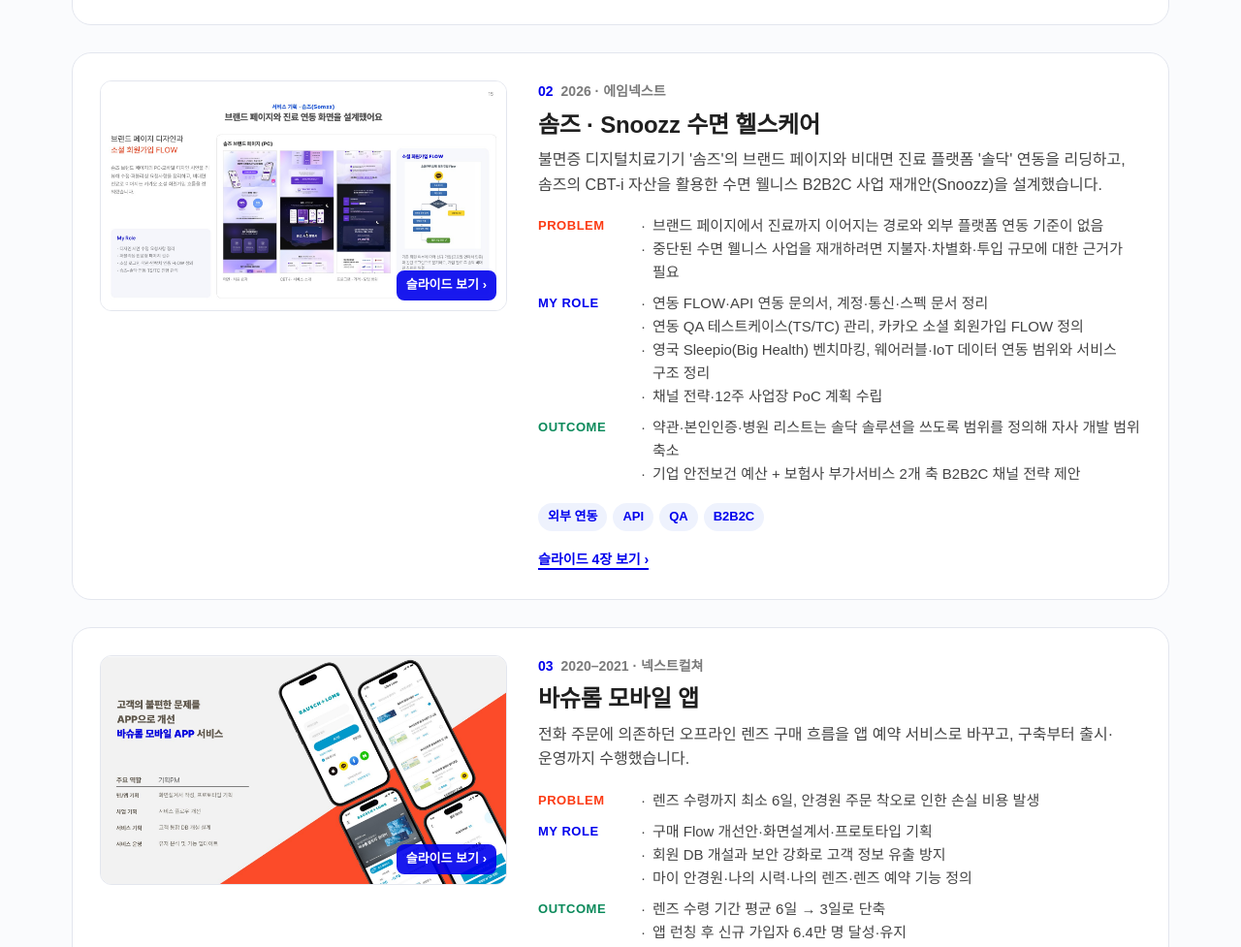
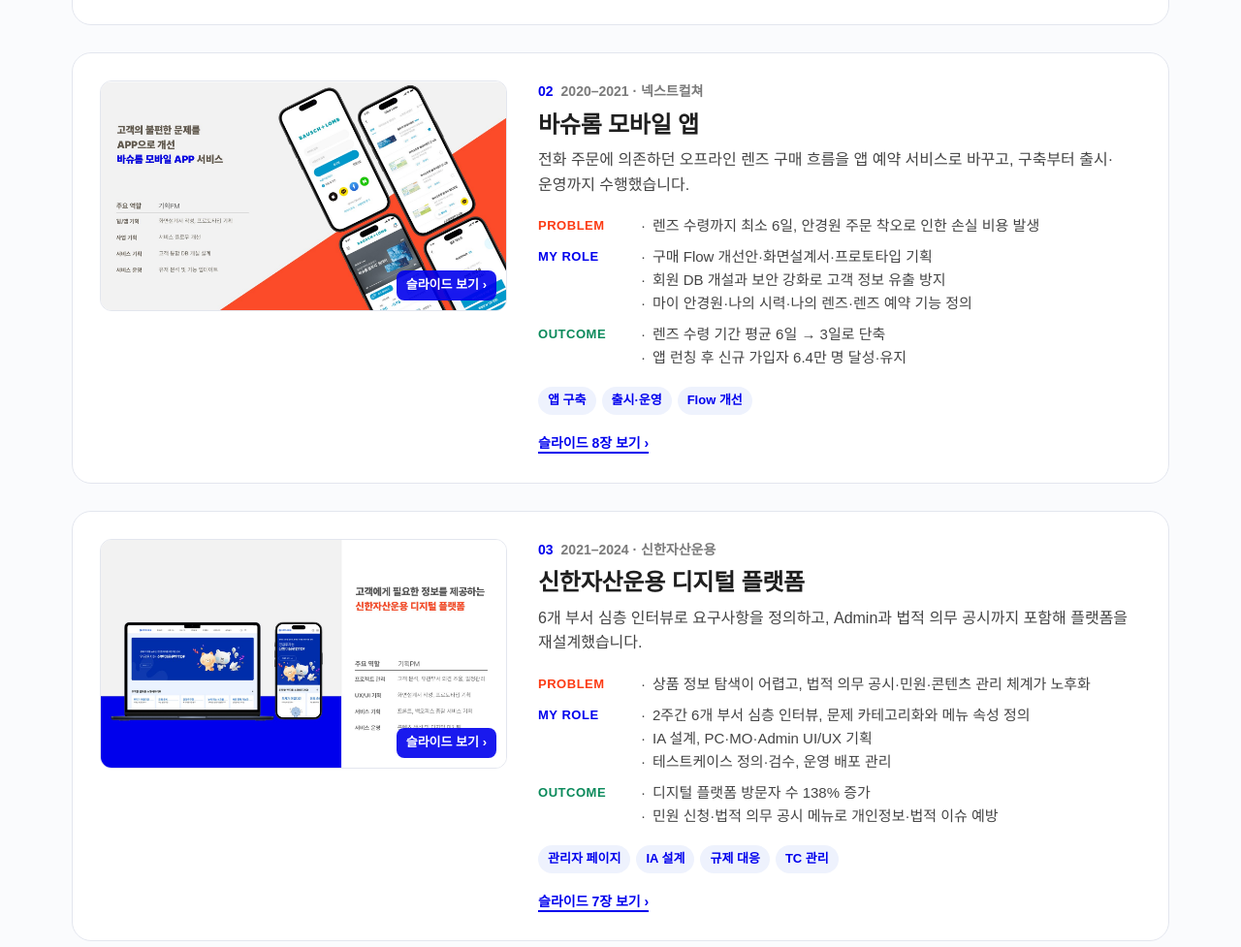
Before and after one commit to limlim1013-monica/hyelim-portfolio, a plain HTML site: page alt/index.html in a window 1280 px wide. Shown: the part 4332-5309 px from the top of the page at 97% size. Drawn offline with Linux system fonts and the light colour scheme; a web font is replaced by a local one.

Commit message:
ALT page: remove Somzz/Snoozz project card, renumber, bust image cache
Co-Authored-By: Claude Opus 5.5 <noreply@anthropic.com>

```diff
--- a/alt/index.html
+++ b/alt/index.html
@@ -313,7 +313,7 @@
 
 <script>
 const SHOW = [1, 2, 3, 4, 5, 6, 7, 8, 9, 10, 11, 12, 13, 14, 15, 16, 17, 18, 19, 20, 21, 22, 23, 24, 25, 26, 27, 28, 29, 30, 31, 32, 33, 34, 35, 36, 37, 38, 39, 40, 41, 42, 43, 44, 45, 46, 47, 48, 49];
-const img = n => `images/slide-${String(n).padStart(2, '0')}.jpg`;
+const img = n => `images/slide-${String(n).padStart(2, '0')}.jpg?v=202611192025`;
 
 const projects = [
   { no: '01', period: '2026', org: '에임넥스트', title: 'FreyaX · 전용 밴드 연동 여성 헬스케어 앱',
@@ -322,37 +322,31 @@ const projects = [
     role: ['1·2차 수요조사 설계·배포·분석, TF 보고', '앱 상세 요구정의·회원가입 정책·의사결정 관리표 작성', '밴드 페어링·연결 실패 케이스 정의, 메인·라이프로그·리포트 화면 기획, 밴드 연동 TS/TC 관리', '밴드 홈·알림·설정 화면설계서 작성(알림 조건·진동·화면 전환), 디자인 결과물 검토'],
     outcome: ['타겟 웨어러블 실사용률 20.0%, 앱·워치 연동 선호 68.7%를 근거로 App-first 진입안 제안', '전용 기기는 2단계로 분리해 개발 범위와 리스크 축소'],
     tags: ['단말 연동', '회원 정책', '요구사항 정의', '수요조사'], slides: [8, 9, 10, 11, 12, 13, 14] },
-  { no: '02', period: '2026', org: '에임넥스트', title: '솜즈 · Snoozz 수면 헬스케어',
-    one: "불면증 디지털치료기기 '솜즈'의 브랜드 페이지와 비대면 진료 플랫폼 '솔닥' 연동을 리딩하고, 솜즈의 CBT-i 자산을 활용한 수면 웰니스 B2B2C 사업 재개안(Snoozz)을 설계했습니다.",
-    problem: ['브랜드 페이지에서 진료까지 이어지는 경로와 외부 플랫폼 연동 기준이 없음', '중단된 수면 웰니스 사업을 재개하려면 지불자·차별화·투입 규모에 대한 근거가 필요'],
-    role: ['연동 FLOW·API 연동 문의서, 계정·통신·스펙 문서 정리', '연동 QA 테스트케이스(TS/TC) 관리, 카카오 소셜 회원가입 FLOW 정의', '영국 Sleepio(Big Health) 벤치마킹, 웨어러블·IoT 데이터 연동 범위와 서비스 구조 정리', '채널 전략·12주 사업장 PoC 계획 수립'],
-    outcome: ['약관·본인인증·병원 리스트는 솔닥 솔루션을 쓰도록 범위를 정의해 자사 개발 범위 축소', '기업 안전보건 예산 + 보험사 부가서비스 2개 축 B2B2C 채널 전략 제안'],
-    tags: ['외부 연동', 'API', 'QA', 'B2B2C'], slides: [15, 16, 17, 18] },
-  { no: '03', period: '2020–2021', org: '넥스트컬쳐', title: '바슈롬 모바일 앱',
+  { no: '02', period: '2020–2021', org: '넥스트컬쳐', title: '바슈롬 모바일 앱',
     one: '전화 주문에 의존하던 오프라인 렌즈 구매 흐름을 앱 예약 서비스로 바꾸고, 구축부터 출시·운영까지 수행했습니다.',
     problem: ['렌즈 수령까지 최소 6일, 안경원 주문 착오로 인한 손실 비용 발생'],
     role: ['구매 Flow 개선안·화면설계서·프로토타입 기획', '회원 DB 개설과 보안 강화로 고객 정보 유출 방지', '마이 안경원·나의 시력·나의 렌즈·렌즈 예약 기능 정의'],
     outcome: ['렌즈 수령 기간 평균 6일 → 3일로 단축', '앱 런칭 후 신규 가입자 6.4만 명 달성·유지'],
     tags: ['앱 구축', '출시·운영', 'Flow 개선'], slides: [19, 20, 21, 22, 23, 24, 25, 26] },
-  { no: '04', period: '2021–2024', org: '신한자산운용', title: '신한자산운용 디지털 플랫폼',
+  { no: '03', period: '2021–2024', org: '신한자산운용', title: '신한자산운용 디지털 플랫폼',
     one: '6개 부서 심층 인터뷰로 요구사항을 정의하고, Admin과 법적 의무 공시까지 포함해 플랫폼을 재설계했습니다.',
     problem: ['상품 정보 탐색이 어렵고, 법적 의무 공시·민원·콘텐츠 관리 체계가 노후화'],
     role: ['2주간 6개 부서 심층 인터뷰, 문제 카테고리화와 메뉴 속성 정의', 'IA 설계, PC·MO·Admin UI/UX 기획', '테스트케이스 정의·검수, 운영 배포 관리'],
     outcome: ['디지털 플랫폼 방문자 수 138% 증가', '민원 신청·법적 의무 공시 메뉴로 개인정보·법적 이슈 예방'],
     tags: ['관리자 페이지', 'IA 설계', '규제 대응', 'TC 관리'], slides: [27, 28, 29, 30, 31, 32, 33] },
-  { no: '05', period: '2021–2024', org: '신한자산운용', title: 'SOL ETF 브랜드·플랫폼',
+  { no: '04', period: '2021–2024', org: '신한자산운용', title: 'SOL ETF 브랜드·플랫폼',
     one: 'ETF 브랜드 구상부터 플랫폼 구축·운영까지 수행하고, 증권사 시장 정보 API를 연동했습니다.',
     problem: ['고객과 신한 ETF를 연결할 매체와 브랜드가 없어 상품 인지도가 낮음'],
     role: ['SOL ETF 브랜드 구상, 플랫폼 구축 프로젝트 기획·관리', '증권사 시장 정보 API 연동, 상품 상세 정보 기획', '메인 UI/UX 개선'],
     outcome: ['메인 개편 후 방문자 수 174% 증가', '펀드·ETF 상품 페이지 체류시간 193% 증가'],
     tags: ['플랫폼 구축', 'API 연동', 'UI/UX'], slides: [34, 35, 36, 37, 38, 39] },
-  { no: '06', period: '2021–2024', org: '신한자산운용', title: 'SOL ETF 디지털 마케팅',
+  { no: '05', period: '2021–2024', org: '신한자산운용', title: 'SOL ETF 디지털 마케팅',
     one: '유튜브·카카오 채널·네이버·블로그 등 디지털 마케팅 전 채널을 직접 기획·집행하고, 채널별 성과를 분석해 CEO에게 정기 보고했습니다.',
     problem: ['플랫폼 홍보와 유입률 강화를 위한 채널별 마케팅 운영이 필요'],
     role: ['유튜브 채널 운영, 금융 인플루언서·연예인 제휴, 인스트림·인피드 광고 집행', '구독 이벤트·모바일 카드뉴스·판매사용 금융 콘텐츠 기획·제작, 준법·협회 심의', '네이버 브랜드 검색·파워링크·디스플레이 광고 운영, SEO 개선'],
     outcome: ['유튜브 구독자 3.7만·카카오 채널 구독자 2.7만', '네이버 브랜드 검색 전환율 142% 증가·CPA 4% 감소', '모바일 카드뉴스 페이지 평균 체류시간 47% 증가'],
     tags: ['퍼포먼스 마케팅', '콘텐츠', '광고 운영', 'SEO'], slides: [40, 41, 42] },
-  { no: '07', period: '2020–2021', org: '넥스트컬쳐', title: 'SK행복나래 행복두끼 챌린지',
+  { no: '06', period: '2020–2021', org: '넥스트컬쳐', title: 'SK행복나래 행복두끼 챌린지',
     one: '개인·기업·지자체가 함께하는 매칭 기부 플랫폼과 배달 주문 플랫폼 내 기부 결제 서비스를 기획했습니다.',
     problem: ['복지 사각지대 아동 상당수가 지자체로부터 하루 1끼만 지원받음'],
     role: ['캠페인 기획 및 성과 분석', '요기요 앱 기부 결제 서비스 플로우·화면 설계', '기부 내역 DB 저장으로 연말정산 공제 지원'],
```
